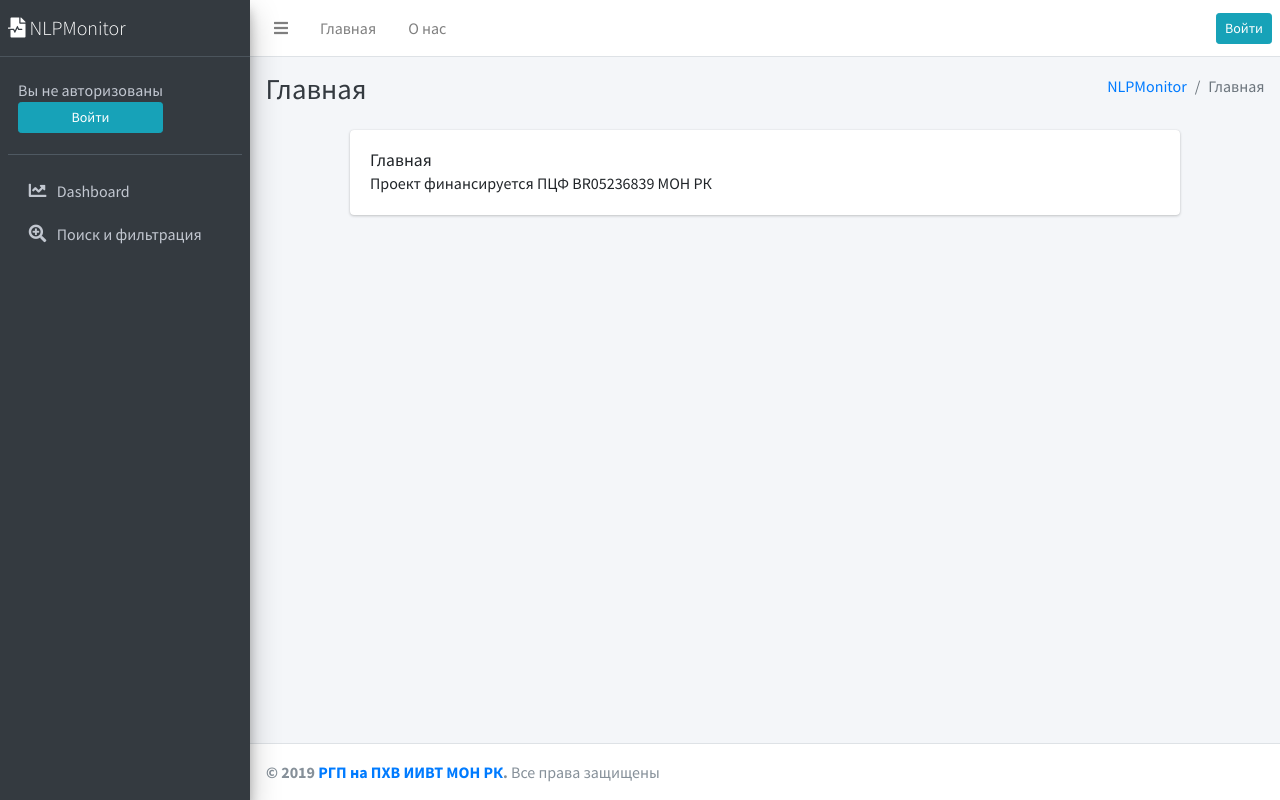
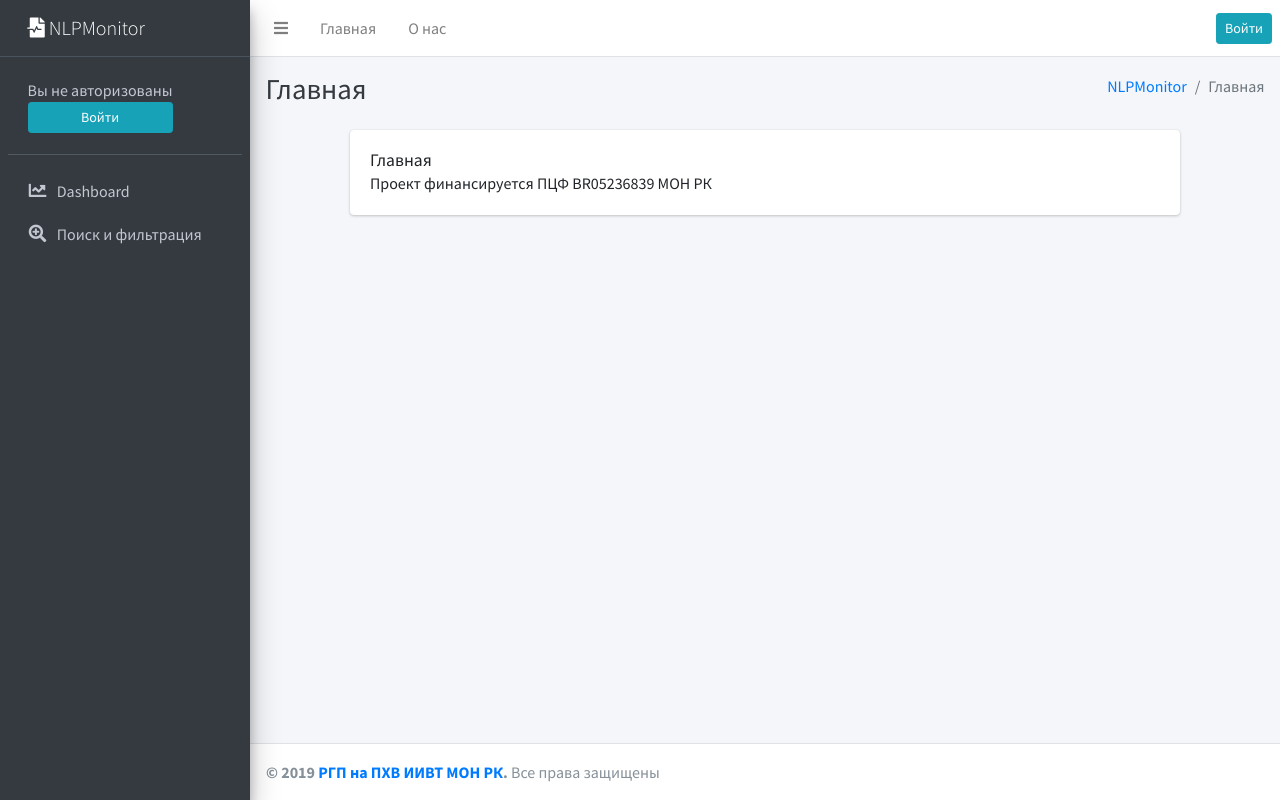
Before and after one commit to KindYAK/NLPMonitor, a Django app: page / in a window 1280 px wide. Run offline with Django 3.2, Linux system fonts and the light colour scheme; some libraries are stand-ins or nearby versions.

Commit message:
Small base layout improvements

```diff
--- a/web/templates/base.html
+++ b/web/templates/base.html
@@ -74,7 +74,7 @@
     <aside class="main-sidebar sidebar-dark-primary elevation-4">
         <!-- Brand Logo -->
         <a href="/" class="brand-link">
-            <span class="fas fa-file-medical-alt"></span>
+            <span style="margin-left: 1.2rem;" class="fas fa-file-medical-alt"></span>
             <span class="brand-text font-weight-light">NLPMonitor</span>
         </a>
 
@@ -82,7 +82,7 @@
         <div class="sidebar">
             <!-- Sidebar user panel (optional) -->
             <div class="user-panel mt-3 pb-3 mb-3 d-flex">
-                <div class="info">
+                <div style="margin-left: 0.6rem;" class="info">
                     <a href="#" class="d-block">
                         {% if request.user.is_authenticated %}
                             <i class="fas fa-user"></i> {{ request.user.username }}
```
